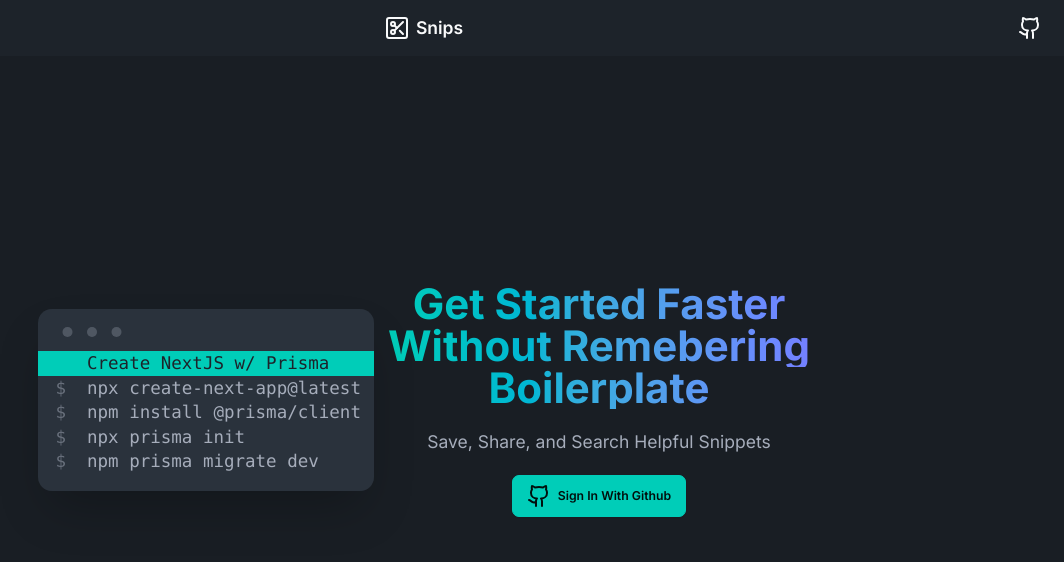
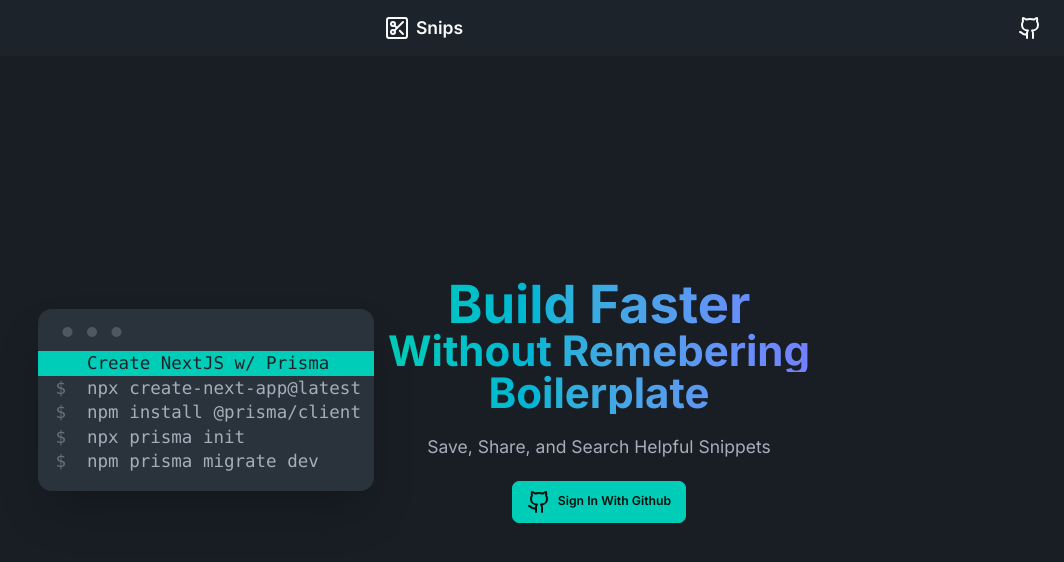
Before and after one commit to HunterGalloway-dev/snips, a Next.js app: page / in a window 1280 px wide. Shown: the top 562 px of the page, without its empty margins (216-1280 px from the left). Built offline with nearby package versions, Linux system fonts and the light colour scheme; no server answers.

Commit message:
Small landing change

```diff
--- a/src/app/(components)/LandingPage/index.tsx
+++ b/src/app/(components)/LandingPage/index.tsx
@@ -29,8 +29,8 @@
       <div className="hero bg-base-200 min-h-screen">
         <div className="hero-content flex-col lg:flex-row-reverse">
           <div className="text-center">
-            <h1 className="text-5xl font-bold bg-gradient-to-r from-accent to-primary bg-clip-text text-transparent">
-              Get Started Faster
+            <h1 className="text-6xl font-bold bg-gradient-to-r from-accent to-primary bg-clip-text text-transparent">
+              Build Faster
             </h1>
             <h1 className="text-5xl font-bold bg-gradient-to-r from-accent to-primary bg-clip-text text-transparent">
               Without Remebering
```
